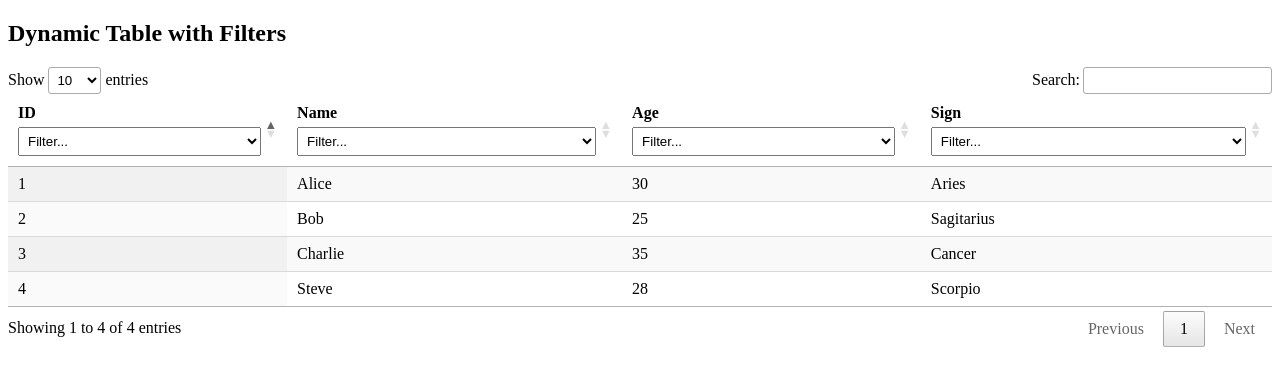
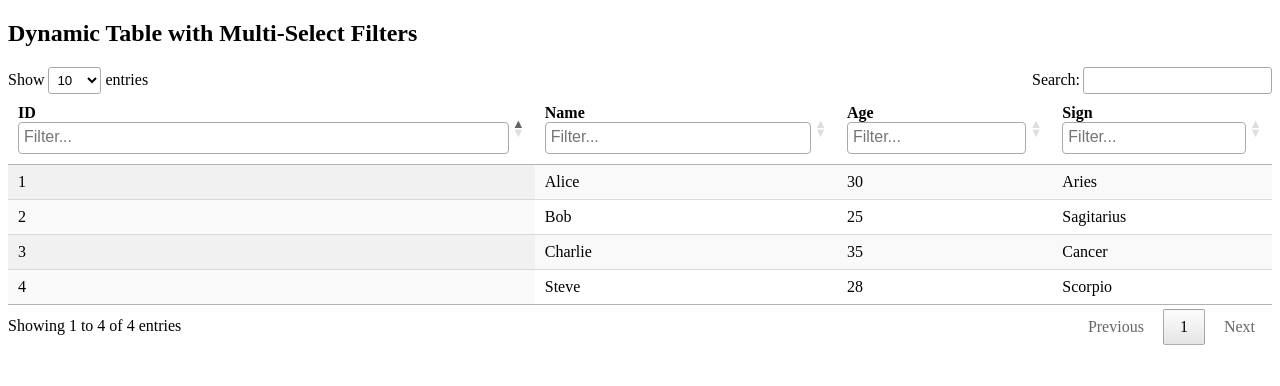
Before and after one commit to mattian7741/genux, a Flask app: page / in a window 1280 px wide. Shown: the top 386 px of the page. Run offline with Flask 3, Linux system fonts and the light colour scheme; some libraries are stand-ins or nearby versions.

Commit message:
multiselect filters

```diff
--- a/templates/index.html
+++ b/templates/index.html
@@ -1,9 +1,11 @@
+<!-- STABLE -->
 <!DOCTYPE html>
 <html lang="en">
 <head>
     <meta charset="UTF-8">
-    <title>Dynamic Table with Filters</title>
+    <title>Dynamic Table with Multi-Select Filters</title>
     <link rel="stylesheet" href="https://cdn.datatables.net/1.10.20/css/jquery.dataTables.min.css">
+    <link href="https://cdnjs.cloudflare.com/ajax/libs/select2/4.0.13/css/select2.min.css" rel="stylesheet" />
     <style>
         /* Styling for dropdowns */
         #data_table thead select {
@@ -19,6 +21,7 @@
     </style>
     <script src="https://code.jquery.com/jquery-3.3.1.min.js"></script>
     <script src="https://cdn.datatables.net/1.10.20/js/jquery.dataTables.min.js"></script>
+    <script src="https://cdnjs.cloudflare.com/ajax/libs/select2/4.0.13/js/select2.min.js"></script>
     <script>
     $(document).ready(function() {
         fetch('/data')
@@ -44,20 +47,32 @@
                 autoWidth: false  // Prevents DataTables from auto-adjusting column width
             });
 
-            // Add dropdown filters in filterRow
+            // Add multi-select dropdown filters in filterRow
             table.columns().every(function() {
                 var column = this;
-                var select = $('<select><option value="">Filter...</option></select>')
+                var select = $('<select multiple="multiple" style="width: 100%;"><option value="">Filter...</option></select>')
                     .appendTo(filterRow.find('th').eq(column.index()))
                     .on('change', function() {
-                        var val = $.fn.dataTable.util.escapeRegex($(this).val());
-                        column.search(val ? '^' + val + '$' : '', true, false).draw();
+                        // Get selected values as an array
+                        var selectedValues = $(this).val();
+
+                        if (selectedValues && selectedValues.length > 0) {
+                            // Use regex to match any of the selected values
+                            var regex = selectedValues.map(val => '^' + $.fn.dataTable.util.escapeRegex(val) + '$').join('|');
+                            column.search(regex, true, false).draw();
+                        } else {
+                            // If no value is selected, clear the filter
+                            column.search('').draw();
+                        }
                     });
 
                 // Populate each dropdown with unique values from column data
                 column.data().unique().sort().each(function(d) {
                     select.append('<option value="' + d + '">' + d + '</option>');
                 });
+
+                // Apply Select2 to enable multi-select functionality
+                select.select2({ placeholder: "Filter..." });
             });
         })
         .catch(error => {
@@ -68,7 +83,7 @@
     </script>
 </head>
 <body>
-    <h2>Dynamic Table with Filters</h2>
+    <h2>Dynamic Table with Multi-Select Filters</h2>
     <p id="error-message">Error loading data, please try again later.</p>
     <table id="data_table" class="display">
         <thead></thead>
```
